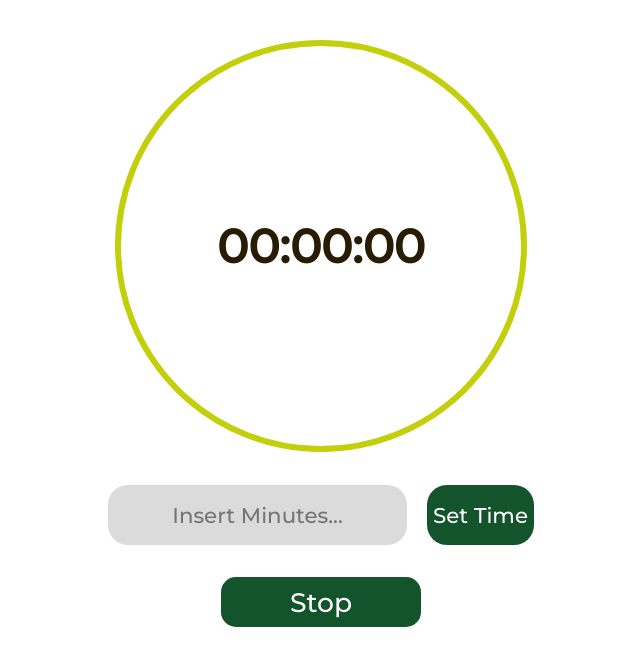
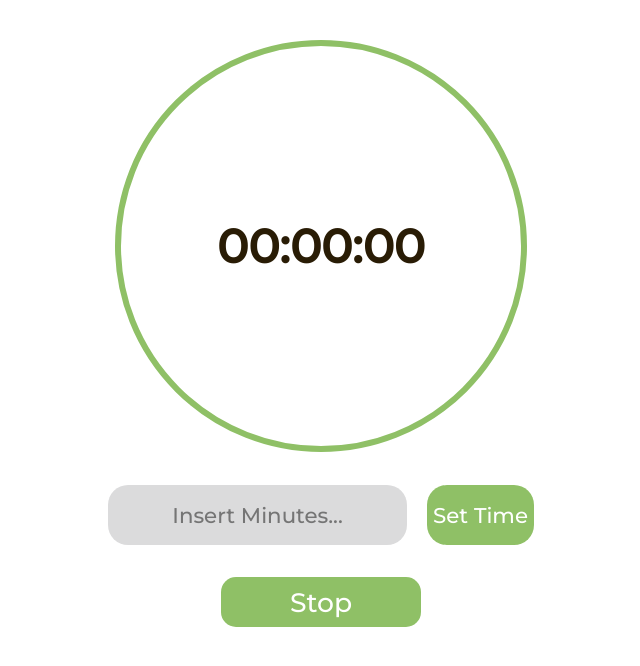
Before and after one commit to Liberontissauri/Yoshy, a Vue app: page / in a window 1280 px wide. Shown: the top 666 px of the page, without its empty margins (319-959 px from the left). Built offline with nearby package versions, Linux system fonts and the light colour scheme.

Commit message:
changed colors to green

```diff
--- a/src/components/buttonYoshi.vue
+++ b/src/components/buttonYoshi.vue
@@ -15,7 +15,7 @@ export default {
       height: 50px;
       width: 200px;
 
-      background-color: #13542d;
+      background-color: #8fc066;
 
       color: white;
       font-size: 20pt;
--- a/src/components/clock.vue
+++ b/src/components/clock.vue
@@ -40,7 +40,7 @@ export default {
         width: 400px;
         height: 400px;
 
-        border: 6px solid #c3cf0a;
+        border: 6px solid #8fc066;
         border-radius: 50%;
     }
     .timer-text {
--- a/src/components/numberInput.vue
+++ b/src/components/numberInput.vue
@@ -53,7 +53,7 @@ export default {
         font-size: 16pt;
         font-family: 'Montserrat', sans-serif;
 
-        background-color: #13542d;
+        background-color: #8fc066;
         border: 0;
         border-radius: 20px;
     }
```
